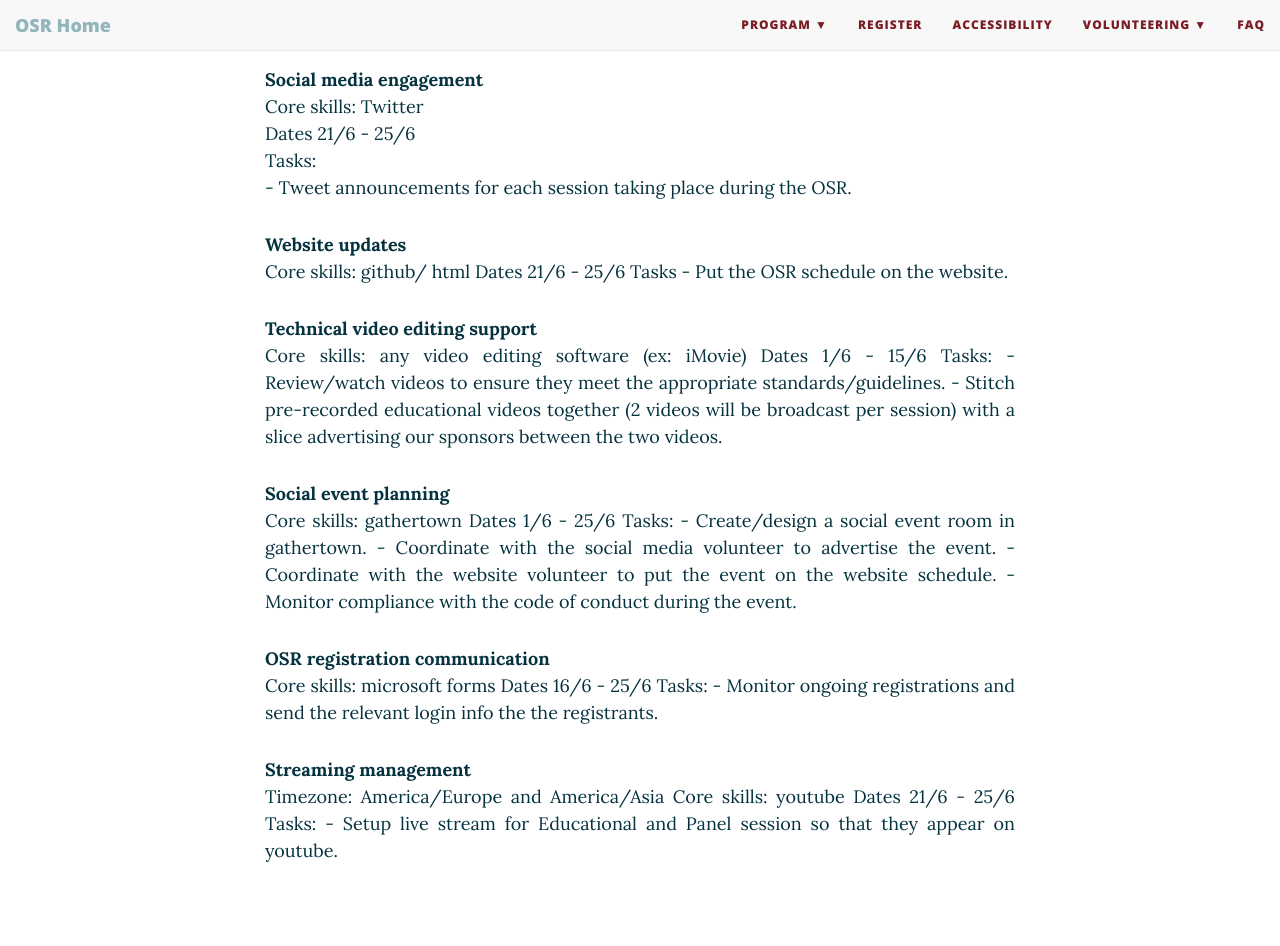
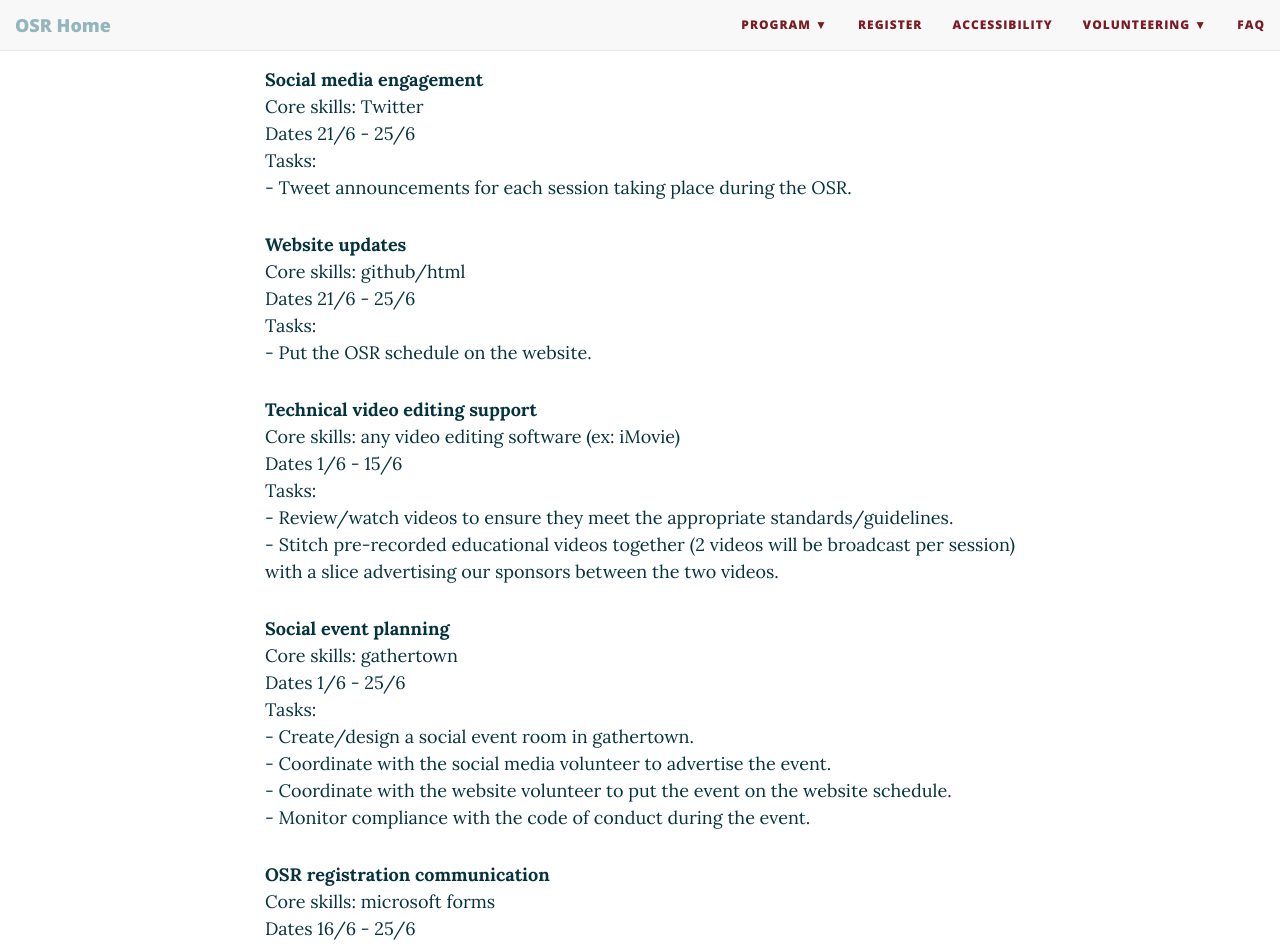
Before and after one commit to ohbm/osr2021, a Jekyll site: the page built from engage.md, in a window 1280 px wide and 1400 px high, scrolled down 1456 px. Shown: the top 946 px of the window. Built offline with Jekyll 4.4.1, drawn with Linux system fonts in a browser that asks for light colours; nearby versions of some CDN libraries; some of the changed text lies outside the part shown.

Commit message:
Update engage.md

```diff
--- a/engage.md
+++ b/engage.md
@@ -59,9 +59,9 @@
 </p>
 <p align="justify">
 **Website updates**
-Core skills: github/ html
+Core skills: github/html
 Dates 21/6 - 25/6
-Tasks
+Tasks:
     - Put the OSR schedule on the website.
 </p>
 <p align="justify">
```
